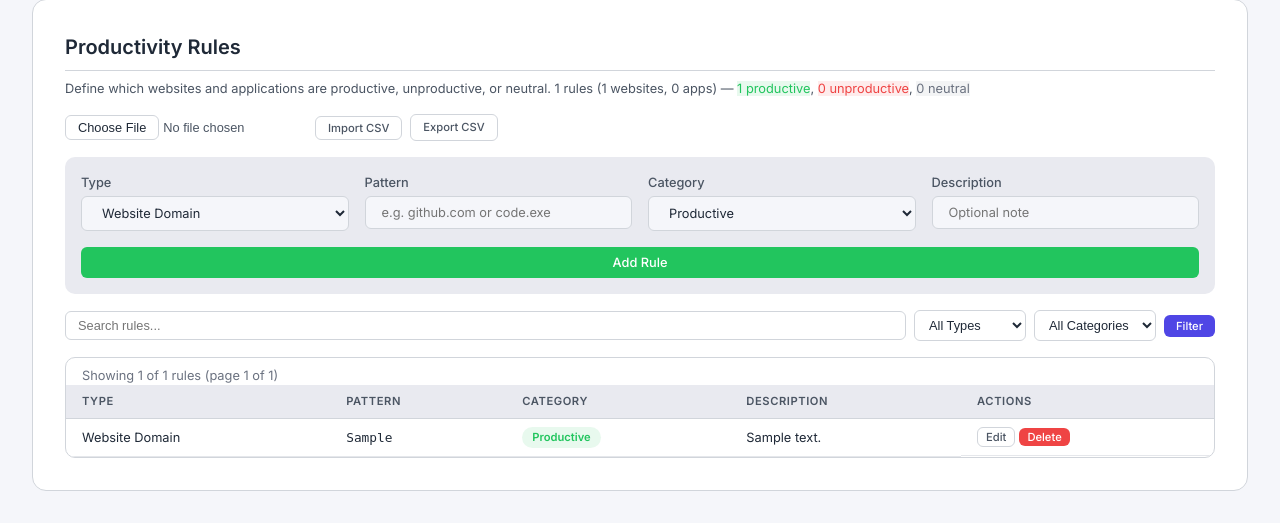
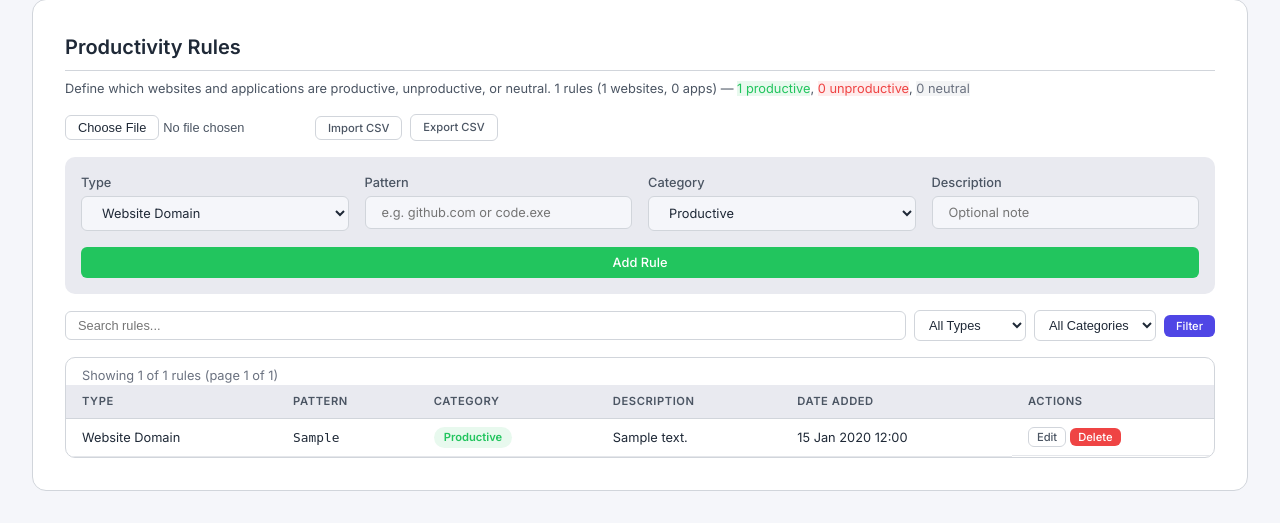
Before and after one commit to HannesBlulite/emp-monitor, a Django app: page /settings/ in a window 1280 px wide. Shown: the part 1156-1679 px from the top of the page. Run offline with Django 5.2, Linux system fonts and the light colour scheme; a user stored in the database is signed in; tables that the repository leaves empty hold one stand-in row (values such as "Sample post"); data that the repository does not hold is empty.

Commit message:
Sort productivity rules newest-first, add Date Added column

```diff
--- a/server/monitoring/templates/monitoring/settings.html
+++ b/server/monitoring/templates/monitoring/settings.html
@@ -222,6 +222,7 @@
                         <th>Pattern</th>
                         <th>Category</th>
                         <th>Description</th>
+                        <th>Date Added</th>
                         <th>Actions</th>
                     </tr>
                 </thead>
@@ -236,6 +237,7 @@
                             </span>
                         </td>
                         <td>{{ rule.description|default:"—" }}</td>
+                        <td>{{ rule.created_at|date:"d M Y H:i" }}</td>
                         <td class="action-buttons">
                             <button type="button" class="btn btn-xs btn-outline"
                                     onclick="editRule({{ rule.id }}, '{{ rule.match_type }}', '{{ rule.pattern }}', '{{ rule.category }}', '{{ rule.description|escapejs }}')">
--- a/server/monitoring/views.py
+++ b/server/monitoring/views.py
@@ -529,7 +529,7 @@ def settings_view(request):
     rule_type_filter = request.GET.get('rule_type', '')
     rule_category_filter = request.GET.get('rule_category', '')
 
-    rules_qs = ProductivityRule.objects.all()
+    rules_qs = ProductivityRule.objects.all().order_by('-created_at')
     if rule_search:
         rules_qs = rules_qs.filter(pattern__icontains=rule_search)
     if rule_type_filter:
```
